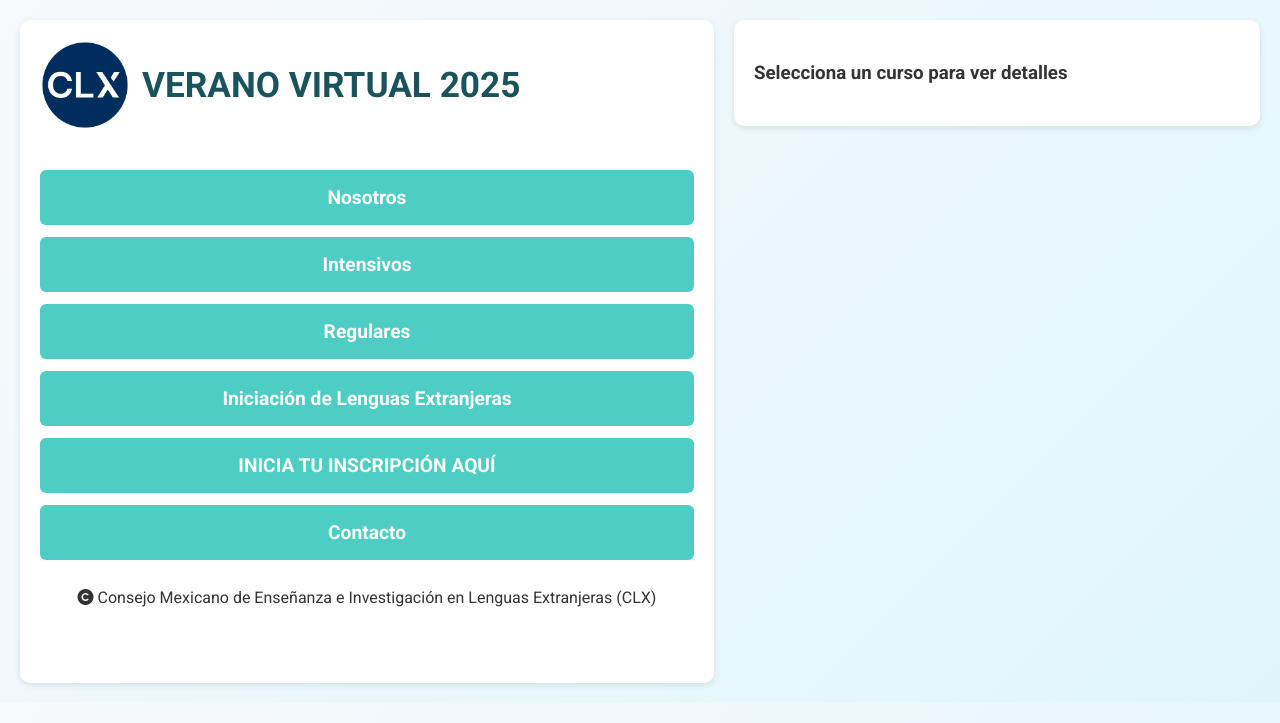
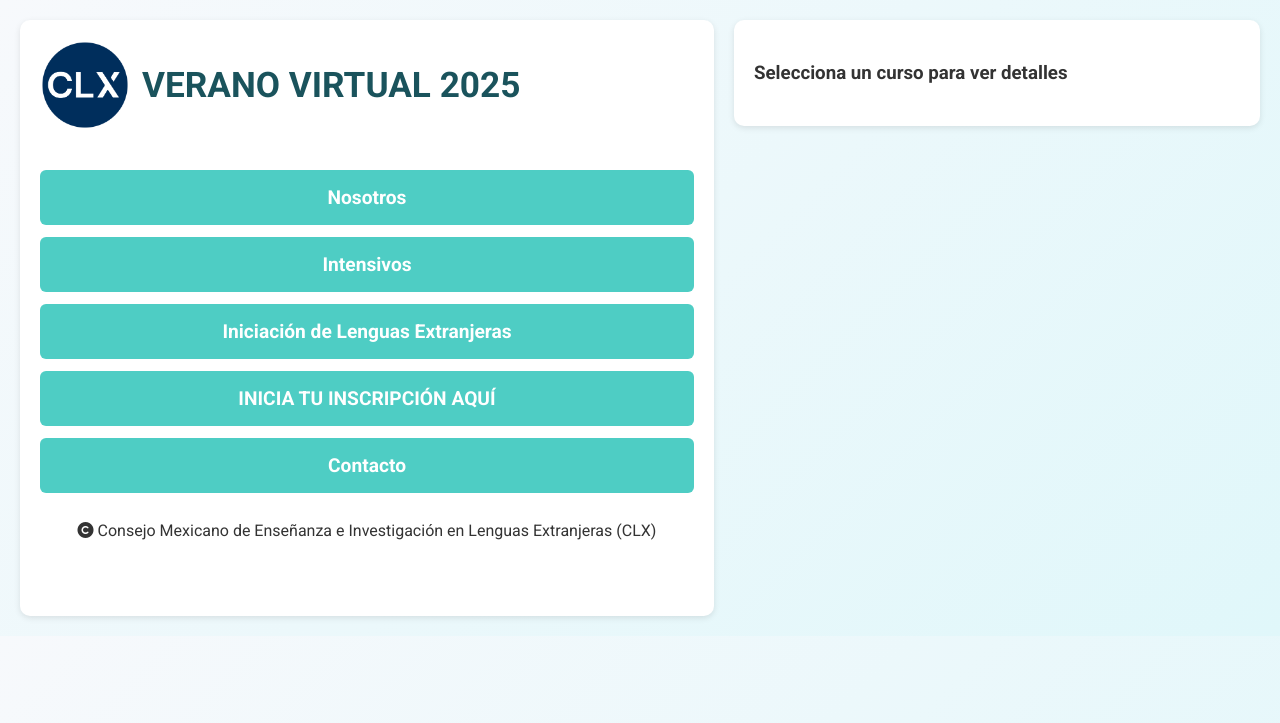
Before and after one commit to luuuisc/veranoVirtual_2025, a Django app: page / in a window 1280 px wide. Shown: the top 723 px of the page. Run offline with Django 5.2, Linux system fonts and the light colour scheme; parts of the project's set-up code (start-up, migrations or seed data) failed here and were passed over.

Commit message:
[MODIFIED] Luis | Delete Regular Courses

```diff
--- a/backend/templates/index.html
+++ b/backend/templates/index.html
@@ -36,7 +36,7 @@
       <div class="course-menu">
         <div class="rect" id="clx">Nosotros</div>
         <div class="rect" id="intensivos">Intensivos</div>
-        <div class="rect" id="regulares">Regulares</div>
+        <!--<div class="rect" id="regulares">Regulares</div>-->
         <div class="rect" id="ini-prepa">Iniciación de Lenguas Extranjeras</div>
        <!--<div class="rect" id="ini-ninos">Iniciación (Niños 6-10 años)</div>-->
        <!--<div class="rect" id="lectura">Comprensión de lectura</div> -->
```
